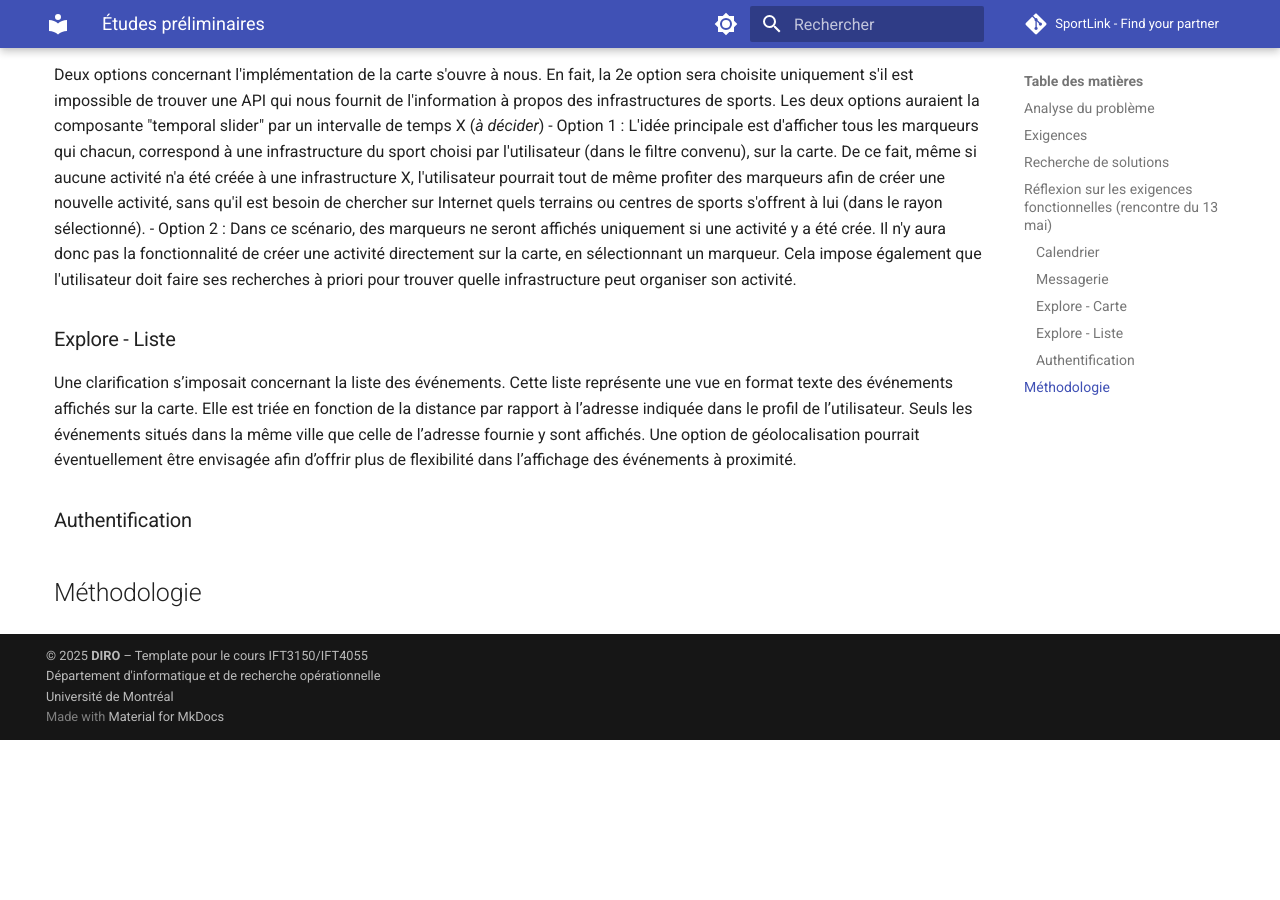
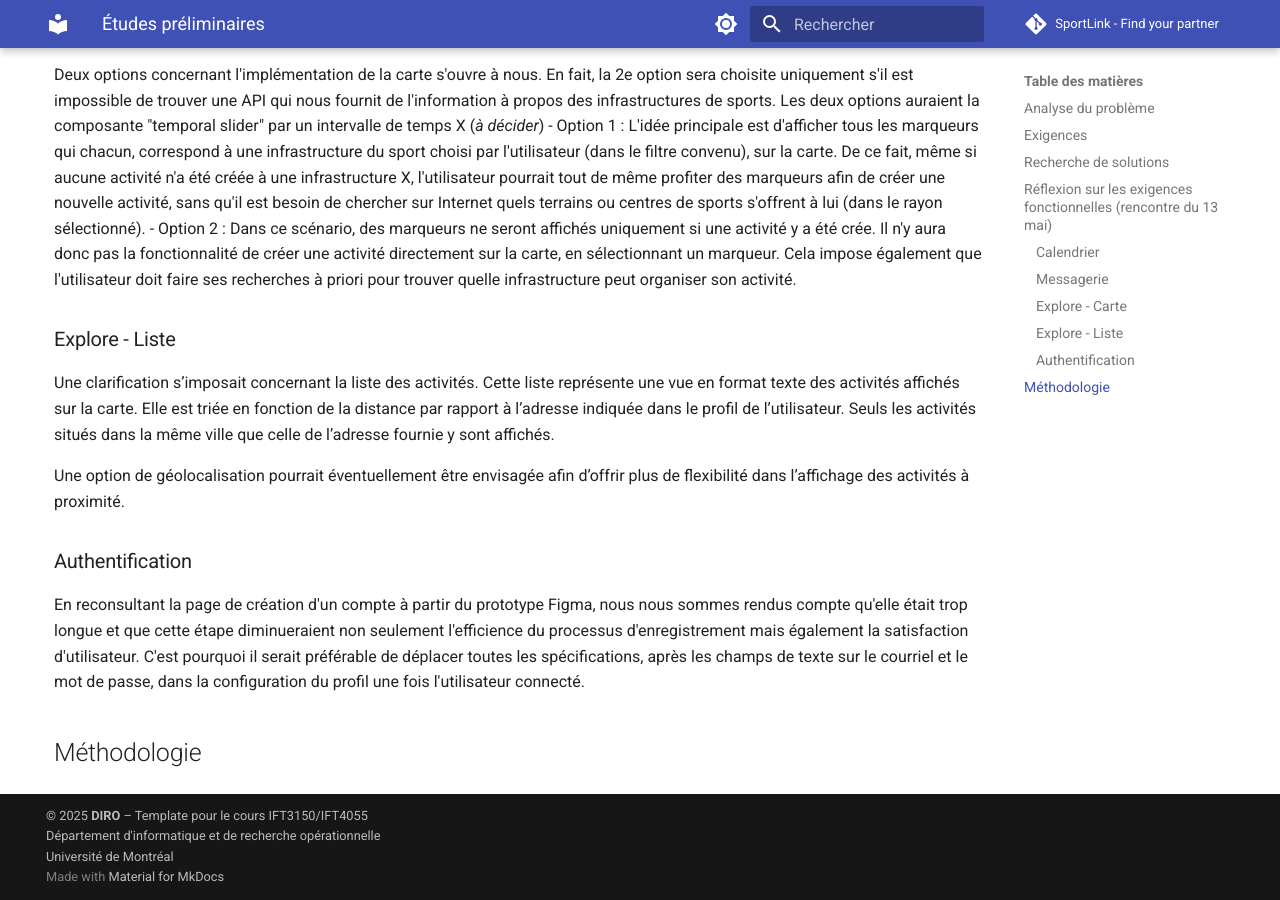
Before and after one commit to mrquaternion/SportLink, an MkDocs documentation site: the page built from docs/analysis.md, in a window 1280 px wide and 900 px high, scrolled down 1952 px. Built offline with MkDocs 1.6.1 and Material for MkDocs 9.7.7, drawn with Linux system fonts in a browser that asks for light colours; comment, search, counter and statistics services are not loaded; before the commit the page ends 2692 px from its top, so only the background shows below that.

Commit message:
Figma link & Analysis reffined

```diff
--- a/docs/analysis.md
+++ b/docs/analysis.md
@@ -49,10 +49,11 @@ Deux options concernant l'implémentation de la carte s'ouvre à nous. En fait,
 - Option 2 : Dans ce scénario, des marqueurs ne seront affichés uniquement si une activité y a été crée. Il n'y aura donc pas la fonctionnalité de créer une activité directement sur la carte, en sélectionnant un marqueur. Cela impose également que l'utilisateur doit faire ses recherches à priori pour trouver quelle infrastructure peut organiser son activité.
 
 ### Explore - Liste
-Une clarification s’imposait concernant la liste des événements. Cette liste représente une vue en format texte des événements affichés sur la carte. Elle est triée en fonction de la distance par rapport à l’adresse indiquée dans le profil de l’utilisateur. Seuls les événements situés dans la même ville que celle de l’adresse fournie y sont affichés.
-Une option de géolocalisation pourrait éventuellement être envisagée afin d’offrir plus de flexibilité dans l’affichage des événements à proximité.
+Une clarification s’imposait concernant la liste des activités. Cette liste représente une vue en format texte des activités affichés sur la carte. Elle est triée en fonction de la distance par rapport à l’adresse indiquée dans le profil de l’utilisateur. Seuls les activités situés dans la même ville que celle de l’adresse fournie y sont affichés.
+
+Une option de géolocalisation pourrait éventuellement être envisagée afin d’offrir plus de flexibilité dans l’affichage des activités à proximité.
 
 ### Authentification
-
+En reconsultant la page de création d'un compte à partir du prototype Figma, nous nous sommes rendus compte qu'elle était trop longue et que cette étape diminueraient non seulement l'efficience du processus d'enregistrement mais également la satisfaction d'utilisateur. C'est pourquoi il serait préférable de déplacer toutes les spécifications, après les champs de texte sur le courriel et le mot de passe, dans la configuration du profil une fois l'utilisateur connecté.
 
 ## Méthodologie
```
Also changed, not shown: README.md (+2 -0 lines), docs/index.md (+2 -2 lines), 1 other file.
